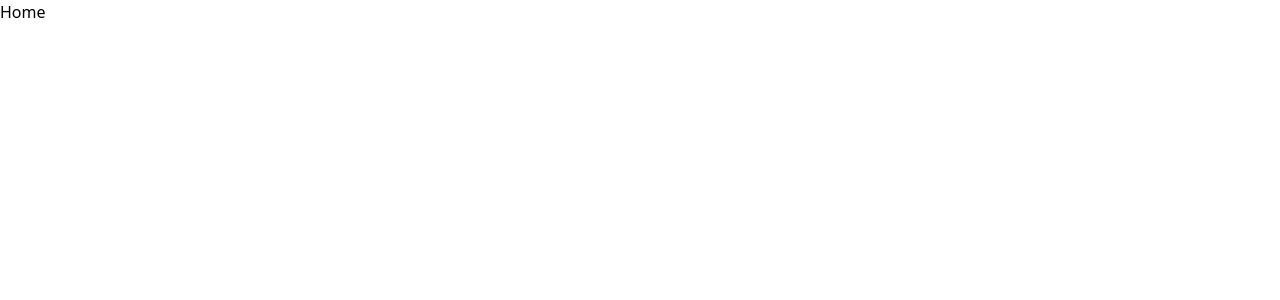
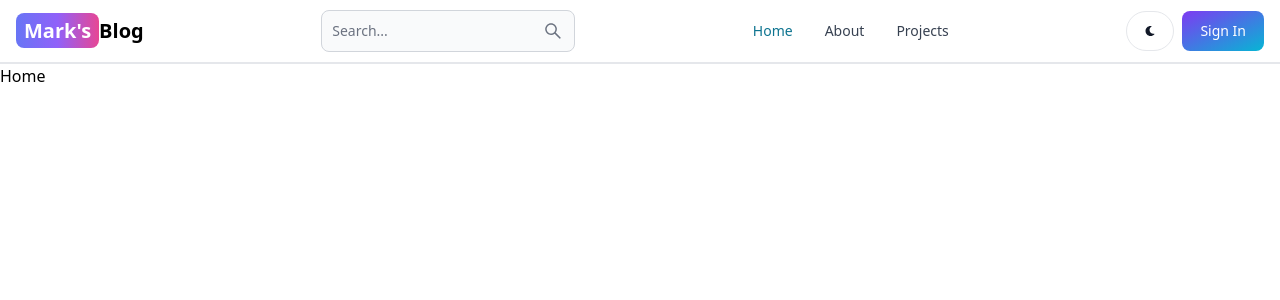
Before and after one commit to markvwin/mern-blog, a React (Vite) app in the folder client/: page / in a window 1280 px wide. Shown: the top 300 px of the page. Built offline with nearby package versions, Linux system fonts and the light colour scheme.

Commit message:
Created the header section of the blog

```diff
--- a/client/package.json
+++ b/client/package.json
@@ -10,8 +10,10 @@
     "preview": "vite preview"
   },
   "dependencies": {
+    "flowbite-react": "^0.9.0",
     "react": "^18.2.0",
     "react-dom": "^18.2.0",
+    "react-icons": "^5.2.1",
     "react-router-dom": "^6.23.1"
   },
   "devDependencies": {
--- a/client/src/App.jsx
+++ b/client/src/App.jsx
@@ -5,10 +5,12 @@ import Dashboard from "./pages/Dashboard";
 import Projects from "./pages/Projects";
 import SignIn from "./pages/SignIn";
 import SignUp from "./pages/SignUp";
+import Header from "./components/Header";
 
 export default function App() {
   return (
     <BrowserRouter>
+      <Header />
       <Routes>
         <Route path="/" element={<Home />} />
         <Route path="/about" element={<About />} />
--- /dev/null
+++ b/client/src/components/Header.jsx
@@ -0,0 +1,54 @@
+import { Navbar, TextInput, Button, NavbarCollapse } from "flowbite-react";
+import { Link, useLocation } from "react-router-dom";
+import { AiOutlineSearch } from "react-icons/ai";
+import { FaMoon } from "react-icons/fa";
+
+import React from "react";
+
+export default function Header() {
+  const path = useLocation().pathname;
+  return (
+    <Navbar className="border-b-2">
+      <Link
+        to="/"
+        className="self-center whitespace-nowrap text-sm sm:text-xl font-semibold dark:text-white"
+      >
+        <span className="px-2 py-1 bg-gradient-to-r from-indigo-500 via-purple-500 to-pink-500 rounded-lg text-white">
+          Mark's
+        </span>
+        Blog
+      </Link>
+      <form>
+        <TextInput
+          type="text"
+          placeholder="Search..."
+          rightIcon={AiOutlineSearch}
+          className="hidden lg:inline"
+        />
+      </form>
+      <Button className="w-12 h-10 lg:hidden" color="gray" pill>
+        <AiOutlineSearch />
+      </Button>
+      <div className="flex gap-2 md:order-2">
+        <Button className="w-12 h-10 hidden sm:inline" color="gray" pill>
+          <FaMoon />
+        </Button>
+        <Link to="/sign-in">
+          <Button gradientDuoTone="purpleToBlue">Sign In</Button>
+        </Link>
+        <Navbar.Toggle />
+      </div>
+      <Navbar.Collapse>
+        <Navbar.Link as={Link} to="/" active={path === "/"}>
+          Home
+        </Navbar.Link>
+        <Navbar.Link as={Link} to="/about" active={path === "/about"}>
+          About
+        </Navbar.Link>
+        <Navbar.Link as={Link} to="/projects" active={path === "/projects"}>
+          Projects
+        </Navbar.Link>
+      </Navbar.Collapse>
+    </Navbar>
+  );
+}
--- a/client/tailwind.config.js
+++ b/client/tailwind.config.js
@@ -1,8 +1,10 @@
+const flowbite = require("flowbite-react/tailwind");
+
 /** @type {import('tailwindcss').Config} */
 export default {
-  content: [],
+  content: ["./index.html", "./src/**/*.{js,ts,jsx,tsx}", flowbite.content()],
   theme: {
     extend: {},
   },
-  plugins: [],
-}
+  plugins: [flowbite.plugin()],
+};
```
Also changed, not shown: 1 other file (tests, documents, lock files or other folders).
